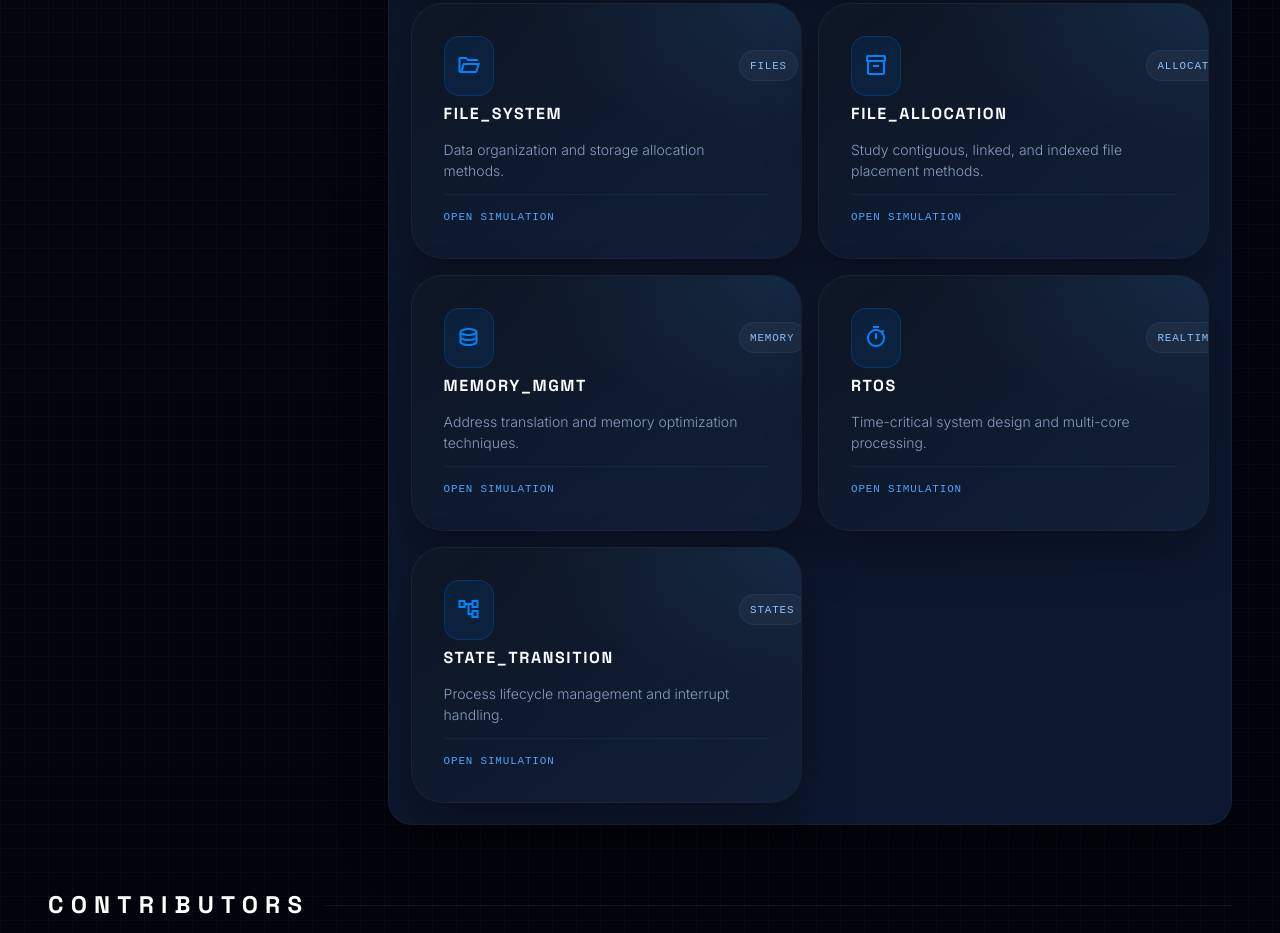
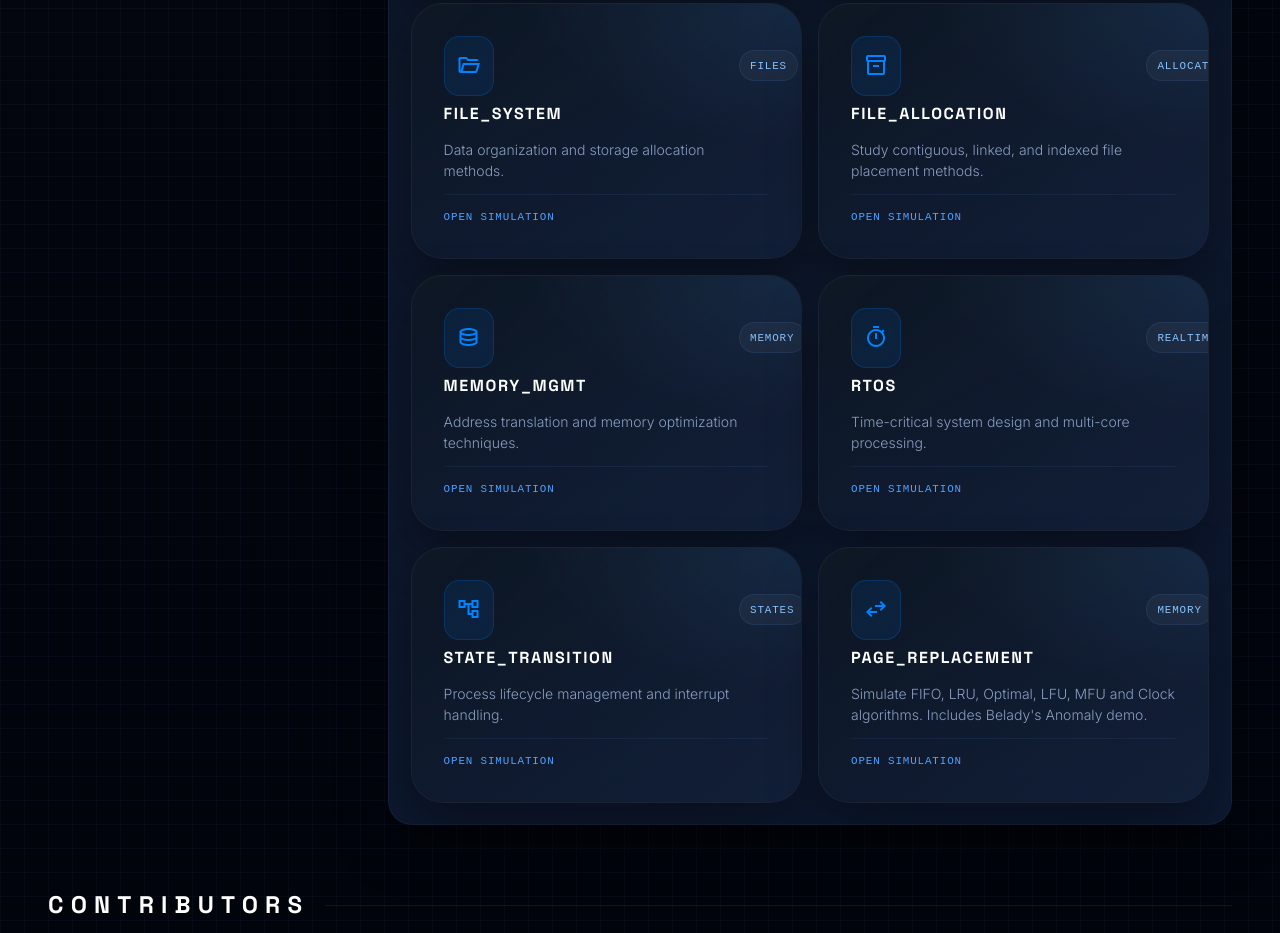
Before and after one commit to yoman12357/OS-Simulator, a website: page index.html in a window 1280 px wide. Shown: the part 1864-2797 px from the top of the page. Drawn offline with nearby package versions, Linux system fonts and the light colour scheme.

Commit message:
feat: add page-replacement module card to homepage

```diff
--- a/index.html
+++ b/index.html
@@ -461,6 +461,28 @@
                         </div>
                     </a>
 
+
+                    <a href="page-replacement/index.html" class="module-card module-card-link bg-surface-container-low rounded-lg p-8 border border-white/5 flex flex-col justify-between h-64 cursor-pointer group block">
+                        <div class="module-card-top">
+                            <div class="p-3 bg-tertiary-fixed/10 rounded-lg border border-tertiary-fixed/20">
+                                <span class="material-symbols-outlined text-tertiary-fixed text-2xl">swap_horiz</span>
+                            </div>
+                            <div class="module-card-meta">
+                                <span class="module-badge">Memory</span>
+                                <div class="w-8 h-8 rounded-full border border-outline-variant/50 flex items-center justify-center text-zinc-500 group-hover:bg-tertiary-fixed group-hover:text-white group-hover:border-tertiary-fixed transition-all duration-200">
+                                    <span class="material-symbols-outlined text-sm">north_east</span>
+                                </div>
+                            </div>
+                        </div>
+                        <div class="module-card-content">
+                            <h3 class="font-headline text-base font-bold uppercase tracking-widest mb-2 text-white transition-colors duration-200">PAGE_REPLACEMENT</h3>
+                            <p class="text-zinc-500 text-sm font-light">Simulate FIFO, LRU, Optimal, LFU, MFU and Clock algorithms. Includes Belady's Anomaly demo.</p>
+                        </div>
+                        <div class="module-card-footer">
+                            <span class="module-link-label">Open simulation</span>
+                        </div>
+                    </a>
+
                 </div>
             </div>
         </div>
```
